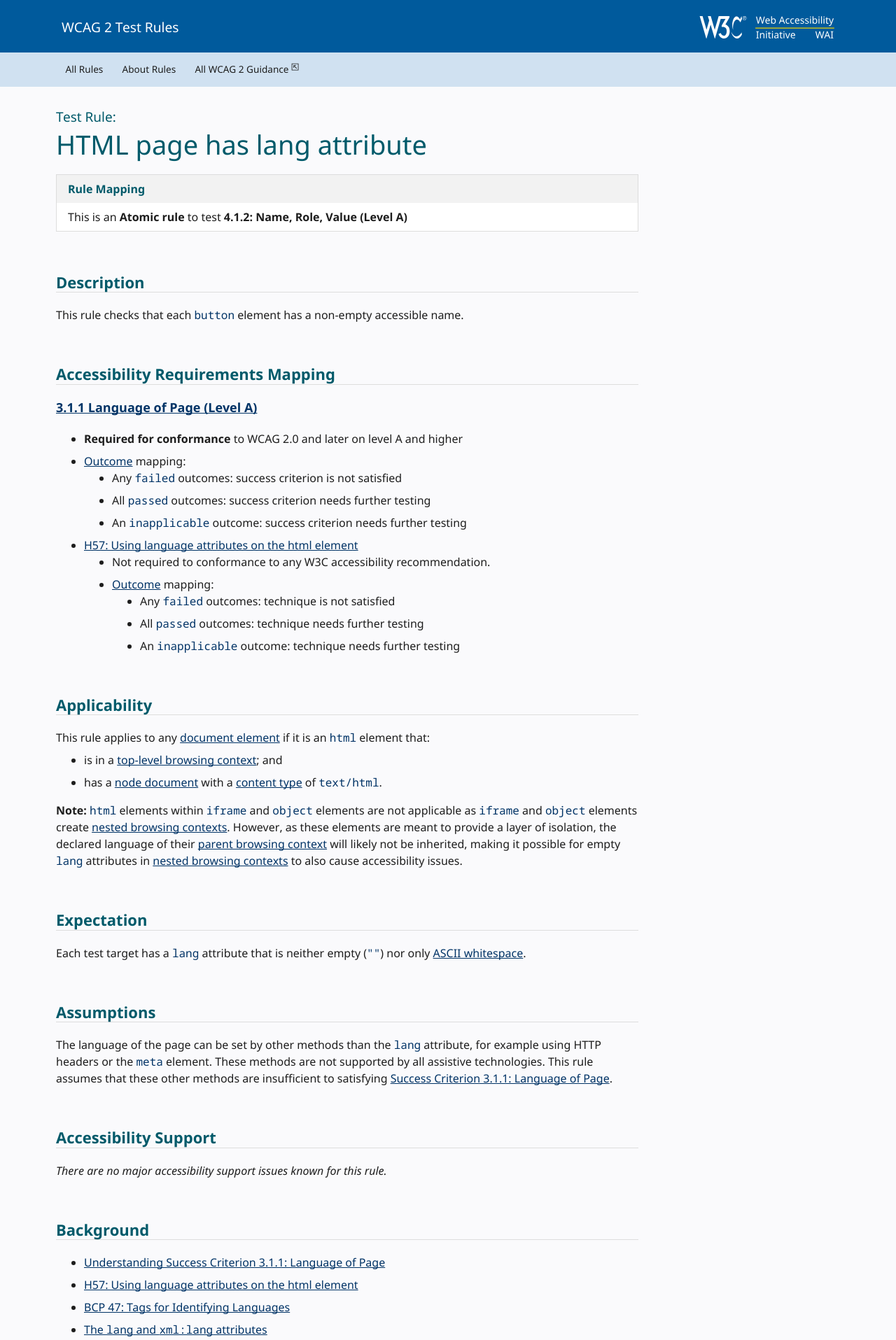
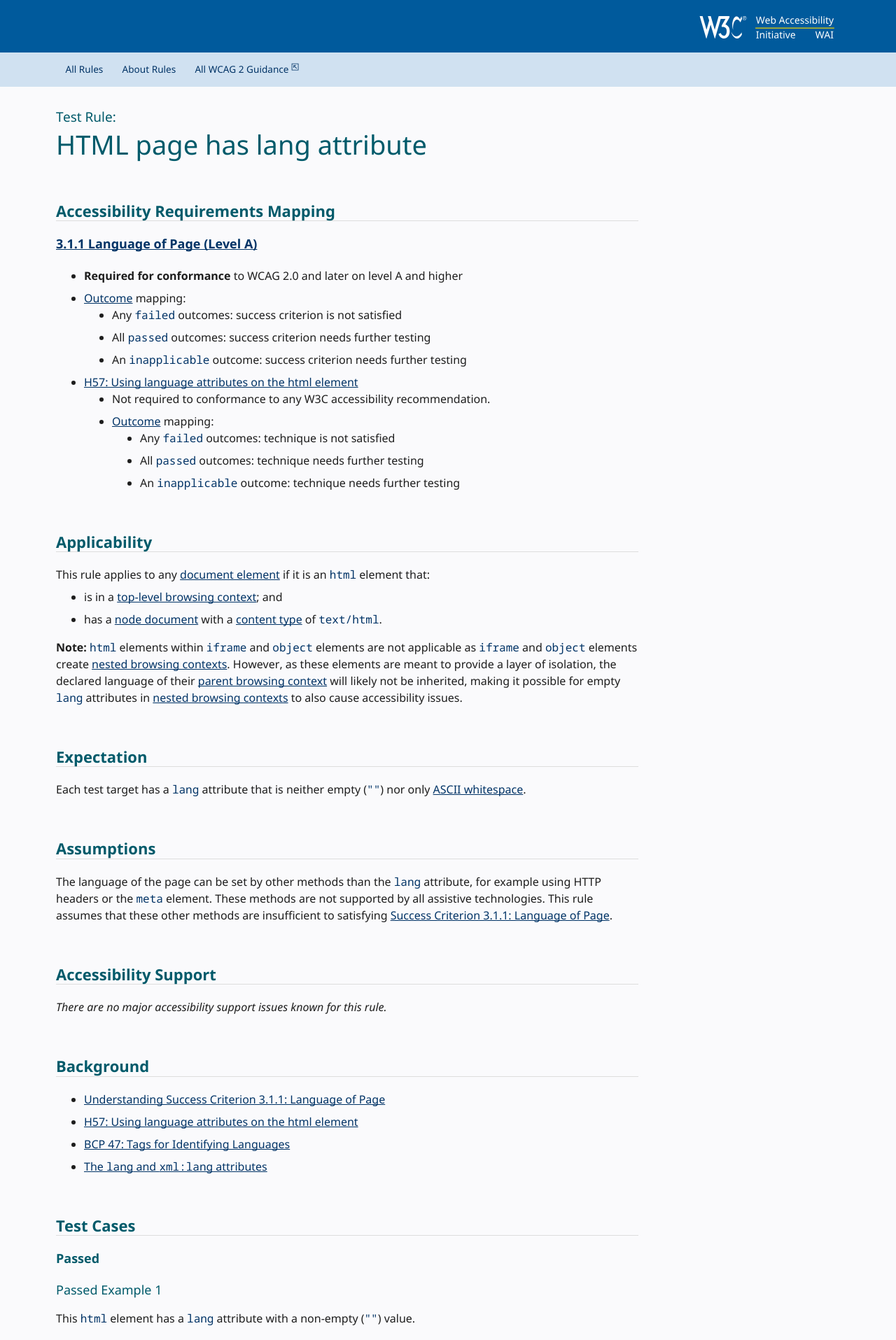
Before and after one commit to w3c/wai-website-theme, a Jekyll site: the page built from content/demo/act-rule.md, in a window 1280 px wide. Shown: the top 1915 px of the page at 70% size. Built offline with Jekyll 4.4.1, drawn with Linux system fonts in a browser that asks for light colours; cached includes are drawn as plain includes; comment, search, counter and statistics services are not loaded.

Commit message:
Update standalone theme

```diff
--- a/_layouts/standalone_resource.html
+++ b/_layouts/standalone_resource.html
@@ -11,7 +11,7 @@
   {%- endunless -%}
 {%- endif -%}
 {%- assign englishpageurl = enpage.url %}
-{% assign translations=site.documents | where:"ref", page.ref | where_exp:"item", "item.lang != 'en'" | sort: 'lang' %}
+{%- assign translations=site.documents | where:"ref", page.ref | where_exp:"item", "item.lang != 'en'" | sort: 'lang' %}
 {%- unless translations[0].ref -%}
   {% assign translations=site.pages | where:"ref", page.ref | where_exp:"item", "item.lang != 'en'" | sort: 'lang' %}
 {%- endunless -%}
@@ -36,29 +36,51 @@
   <meta name="twitter:image" property="og:image" content="{{ twimage | relative_url | prepend: site.url }}">
   {%- endunless -%}
   {% include_cached head.html type="end" %}
-  <body id="top" class="page-{{page.title | slugify}} {% include_cached body-class.html collection=page.collection doc-note-type=page.doc-note-type %}">
-
+  <body id="top" class="page-{{page.title | slugify}} {% include_cached body-class.html collection=page.collection doc-note-type=page.doc-note-type pageclass=page.class%}">
     <a href="#main" class="button button--skip-link">Skip to content</a>
 
    <div class="minimal-header-container default-grid">
-      {% if site.standalone_resource_doc_name_sub %}
-      {% include minimal-header.html translations=translations class="with-subtitle" subtitle=site.standalone_resource_doc_name_sub title=site.standalone_resource_doc_name %}
-      {% elsif site.standalone_resource_doc_name %}
-      {% include minimal-header.html translations=translations title=site.standalone_resource_doc_name %}
-      {% elsif page.standalone_resource_doc_name_sub %}
-      {% include minimal-header.html translations=translations class="with-subtitle" subtitle=page.standalone_resource_doc_name_sub title=page.standalone_resource_doc_name %}
-      {% else %}
-      {% include minimal-header.html translations=translations title=page.standalone_resource_doc_name %}
-      {% endif %}
+      {% include minimal-header.html translations = translations
+                                     title = page.standalone_resource_header.title
+                                     subtitle = page.standalone_resource_header.subtitle
+                                     link = page.standalone_resource_header.link %}
     </div>
 
     <div class="default-grid nav-container">
-      {% if site.standalone_resource_nav_links or page.standalone_resource_nav_links %}
+        <div class="nav" >
+          {% if page.standalone_resource_pager %}
+          {% assign pager = page.standalone_resource_pager %}
+          <nav class="nav standalone-resource-pager" aria-label="Item navigation">
+            <ul>
+                <li class="nav__item">
+                {%- if page.standalone_resource_pager.icon -%}
+                    {%- capture icon-element -%}<img src="{{page.standalone_resource_pager.icon}}" alt="" class="category-icon">{%- endcapture -%}
+                {%- endif -%}
+                {% assign ref = pager.ref | split: "#" | first %}
+                {%- if page.permalink == ref %}
+                    <a class="pagename active" aria-current="page">{{icon-element}}{{pager.name}}</a>
+                {%else%}
+                    <a href="{{pager.ref}}">{{icon-element}}{{pager.name}}</a>
+                {%endif%}
+                </li>
+
+                {% if page.standalone_resource_pager.include %}
+                    {% include {{ page.standalone_resource_pager.include }} %}
+                    {% if context %}
+                        <li class="nav__item"><a href="{{ context[1] }}">{% include_cached icon.html class="pager-icon" name="arrow-up-thin" %} {{ context[0] }}: {{context[2]}}</a></li>
+                    {% endif %}
+                    {% if prev  %}
+                        <li class="nav__item"><a href="{{ prev[1] }}">{% include_cached icon.html class="pager-icon" name="arrow-left-thin" %} {{ prev[0] }}</a></li>
+                    {% endif %}
+                    {% if next %}
+                        <li class="nav__item"><a href="{{ next[1] }}">{{ next[0] }} {% include_cached icon.html class="pager-icon" name="arrow-right-thin" %}</a></li>
+                    {% endif %}
+                {% endif %}
+            </ul>
+          </nav>
+        {% elsif page.standalone_resource_nav_links %}
            <nav class="nav" aria-label="Context for this document">
             <ul>
-          {% for link in site.standalone_resource_nav_links %}
-            <li class="nav__item"><a href="{{ link.ref | relative_url }}"{% if page.permalink == link.ref %} class="active" aria-current="page"{% endif %}>{{ link.name }}</a></li>
-          {% endfor %}
             {% for link in page.standalone_resource_nav_links %}
                 <li class="nav__item"><a href="{{ link.ref | relative_url }}"{% if page.permalink == link.ref %} class="active" aria-current="page"{% endif %}>{{ link.name }}</a></li>
             {% endfor %}
@@ -70,17 +92,103 @@
           </nav>
           {% endif %}
         </div>
-
+    </div>
     <div class="default-grid with-gap leftcol">
 
 <style>
+.nav {
+  background: none;
+}
+
+.nav-related-info { /* blue bar with the "About:" links */
+  background: #005a9c;
+  color: #fff;
+}
+
+.nav-related-info a {
+  color: #fff !important;
+}
+
+.nav-page-specific { /* light blue bar with page/section specific navigation/pager */
+  margin-bottom: 1.25em;
+}
+
+.nav a:link, .nav a:visited {
+  color: #036;
+  color: var(--w3c-blue);
+}
+
+.nav a:hover, .nav a:active {
+    color: var(--dk-blue);
+}
+
+.nav-hack.sidebar a:hover,
+.nav-hack.sidebar a:active
+ {
+    color: var(--dk-blue);
+    text-decoration: underline;
+}
+
+.standalone-resource-about, .standalone-resource-pager {
+  margin: 0;
+}
+
+nav.standalone-resource-about {
+  padding: .5em 0 1.5em 0;
+  font-style: italic;
+}
+
+
+.nav .standalone-resource-pager ul {
+  align-items: center;
+}
+
+.nav .standalone-resource-pager a,
+.nav .standalone-resource-pager span {
+
+  margin-left: 0;
+  margin-right: 1.5em;
+  padding: .5em;
+}
+
+
+.pager-icon {
+  vertical-align: middle;
+  padding: 0 0 0.15em 0;
+  margin: 0 -0.4em;
+  width: 1.65em;
+  height: 2em;
+  fill: var(--dk-blue)
+}
+
+.category-icon {
+  vertical-align: middle;
+  padding: 0 0.25em 0.25em 0.25em;
+  width: 2em;
+  height: 2em;
+}
+
+.zstandalone-resource-pager {
+  padding: .7em 0;
+}
+
+.standalone-resource-pager zul {
+  display: block;
+}
+
+.standalone-resource-pager zul li {
+  display: inline;
+}
+
 .nav-hack {
   font-size: .85rem;
+  /*justify-self: end;*/
+  align-self: start;
 }
 .nav-hack ul {
     list-style: none;
     border-bottom: 1px solid #BCBCBC;
-    padding-left: 1rem
+    padding-left: 0
 }
 .nav-hack li:not(:first-child){
     padding-top: 0.4em;
@@ -99,12 +207,6 @@
   margin: 0;
 }
 
-.nav-hack .nav-indent {
-  margin-left: 1rem;
-}
-.nav-hack .nav-indent2 {
-  margin-left: 2rem;
-}
 
 /* skip link */
 .button--skip-link {
@@ -129,52 +231,45 @@
   transform: translateY(-4em);
   opacity: 0;
 }
+
+.standalone-resource-navrule {
+    border:none;
+    border-top: 1px solid grey
+}
+
+.standalone-resource-about ul,
+.standalone-resource-pager ul {
+    list-style: none;
+}
+
+.standalone-resource-about a,
+.standalone-resource-pager a,
+.standalone-resource-about span,
+.standalone-resource-pager span
+{
+    margin-left:.8em;
+    margin-right:.8em;
+}
+
 </style>
-    {% if page.type_of_guidance == "Design Pattern" or page.type_of_guidance == "Objective" %}
-      {% if page.related.sections != null %}
-        {% capture content %}{{ content }}{% include related-info.html sections=page.related.sections %}{% endcapture %}
-      {% endif%}
-    {% endif%}
 
     {% assign sidebar = page.sidebar %}
     {% if sidebar == nil %} {% assign sidebar = layout.sidebar %} {% endif %}
-    {% if sidebar != nil %}
-      <nav class="nav-hack your-report your-report--expanded sidebar standalone-resource__sidebar">
-          {% if sidebar.autoNav %}
-          {% include dg-nav.liquid %}
-          {% capture nav_indent_class %} {% if context %}class="nav-indent2"{%else%}class="nav-indent"{%endif%} {% endcapture %}
-          <h3>Navigation</h3>
+    {% if sidebar %}
+        <aside class="box nav-hack sidebar standalone-resource__sidebar ">
+            <header class="box-h ">Page Contents</header>
+            {% capture expanded_content %}{{ content | add_h2_ids }} {% endcapture %}
+            <div class="box-i">
                 <ul>
-            {% if sidebar.autoNav.header %}
-              <li>{{ sidebar.autoNav.header }}</li>
-            {% endif %}
-            {% if context %}
-              <li><p class="nav-indent" ><a href="{{ context[1] }}">{{ context[0] }}: {{context[2]}}</a></p></li>
-            {% endif %}
-            {% if prev and sidebar.autoNav.titles == false %}
-              <li><p {{ nav_indent_class }} ><a href="{{ prev[1] }}">{{ prev[0] }}</a></p></li>
-            {% elsif prev %}
-              <li><p {{ nav_indent_class }} ><a href="{{ prev[1] }}">{{ prev[0] }}: {{ prev[2] }}</a></p></li>
-            {% endif %}
-            {% if next and sidebar.autoNav.titles == false %}
-              <li><p {{ nav_indent_class }} ><a href="{{ next[1] }}">{{ next[0] }}</a></p></li>
-            {% elsif next %}
-              <li><p {{ nav_indent_class }} ><a href="{{ next[1] }}">{{ next[0] }}: {{ next[2] }}</a></p></li>
-            {% endif %}
-            </ul>
-          {% endif%}
-          {% capture content %}{{ content | add_h2_ids }} {% endcapture %}
-          <h3>This Page Contents</h3>
-            <ul>
-            {% assign h2links = content | get_h2_links %}
+                {% assign h2links = expanded_content | get_h2_links %}
                 {% for link in h2links %}
                 <li><a href="#{{ link[1] }}">{{ link[0] }}</a></li>
                 {% endfor %}
                 </ul>
-          {% if sidebar.footer %}
-                <p><em>{{ sidebar.footer.content }}</em></p>
-          {% endif %}
-      </nav>
+            </div>
+        </aside>
+    {%else%}
+        {% assign expanded_content = content %}
     {% endif %}
 
     <main id="main"{% if page.lang %} lang="{{page.lang}}"{% endif %} class="standalone-resource__main">
@@ -182,44 +277,17 @@
             <h1>
               {% if page.type_of_guidance %}
               <span class="standalone-resource__type-of-guidance">
-              {% if page.type_of_guidance == "Test Rule" and page.proposed %}
+                {% if page.proposed %}
                   Proposed
-              {% endif %}
-              {% if page.type_of_guidance == "Design Pattern" or page.type_of_guidance == "Objective" %}
-              Cognitive Accessibility
                 {% endif %}
                 {{ page.type_of_guidance }}:
               </span>
               {% endif %}
               {% if page.title_html %}{{ page.title_html }}{% else %}{{ page.title }}{% endif %}
             </h1>
-
-          {% if page.type_of_guidance == "Test Rule" %}
-          <aside class="box">
-            <header class="box-h box-h-icon">
-              Rule Mapping
-            </header>
-            <div class="box-i">
-             <p>This is {% if page.rule_meta.rule_type == "atomic" %}an {% else %}a {% endif %}
-              <strong>{{ page.rule_meta.rule_type | capitalize }} rule</strong>
-              {% if page.rule_meta.scs_tested %}
-              to test
-              {% for sc in page.rule_meta.scs_tested %}
-              <strong>{{ sc.num }}: {{ sc.handle }} (Level {{ sc.level }})</strong>{% if forloop.last == false %}, {% endif %}
-              {% endfor %}
-              {% endif %}
-            </p>
-            </div>
-           </aside>
-          {% endif %}
         </header>
 
-        {% if page.type_of_guidance == "Test Rule" %}
-        <h2>Description</h2>
-        {{ page.rule_meta.description | markdownify }}
-        {% endif %}
-
-        {{ content }}
+        {{ expanded_content }}
 
       </main>
 
@@ -240,6 +308,11 @@
     </div>
     {% include_cached backtotop.html lang=page.lang %}
   </div>
-  {% include footer.html lang=pagelang %}
+
+
+  {% include footer.html lang=pagelang inner-style="-ms-grid-column: 2; -ms-grid-column-span: 8; grid-column: 2 / 8;" %}
+
+
   </body>
+
 </html>
```
Also changed, not shown: other parts of _layouts/standalone_resource.html (+2 -2 lines). Lines whose indentation alone changed are shown as unchanged.
